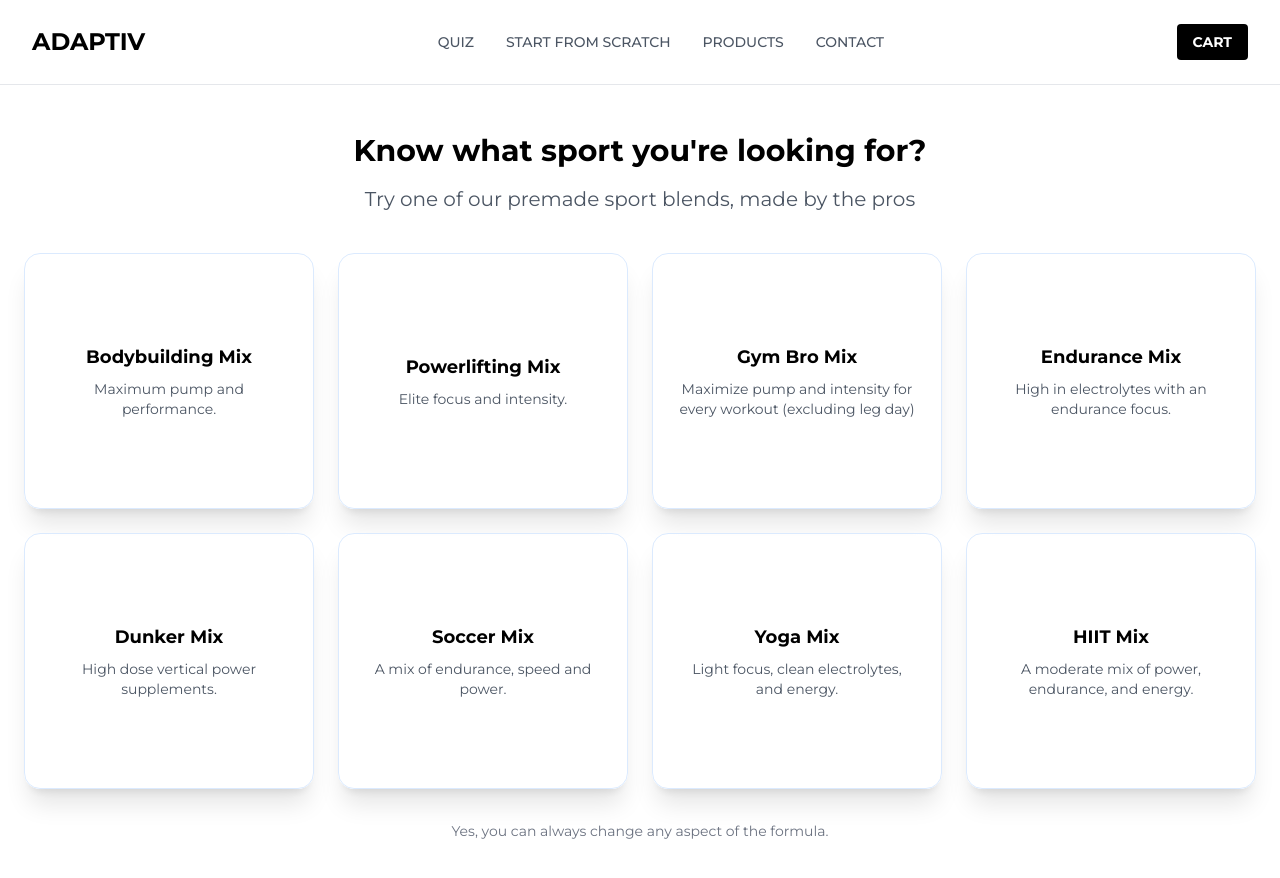
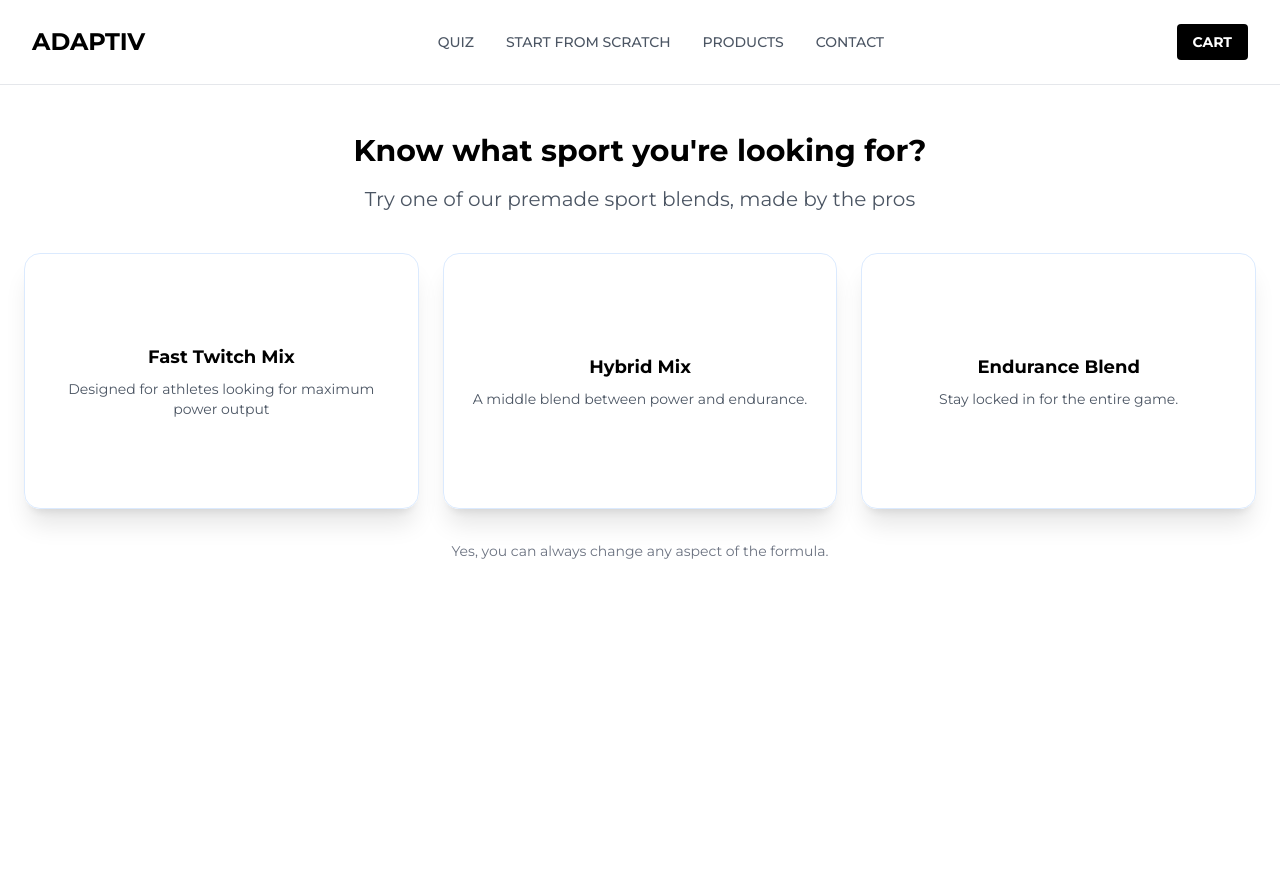
Before and after one commit to HomelessToast/adaptive-app2, a Next.js app: page /products in a window 1280 px wide. Shown: the top 878 px of the page. Built offline with nearby package versions, Linux system fonts and the light colour scheme.

Commit message:
Update products page to show 3 products: Fast Twitch Mix, Hybrid Mix, and Endurance Blend

```diff
--- a/app/products/page.tsx
+++ b/app/products/page.tsx
@@ -52,40 +52,18 @@ export default function ProductsPage() {
         <h1 className="text-2xl md:text-3xl font-bold mb-4 text-center">Know what sport you&apos;re looking for?</h1>
         <h2 className="text-lg md:text-xl text-gray-600 mb-8 md:mb-10 text-center">Try one of our premade sport blends, made by the pros</h2>
         {/* Sport Blend Cards */}
-        <div className="grid grid-cols-1 md:grid-cols-2 lg:grid-cols-4 gap-4 md:gap-6 max-w-7xl mx-auto">
-          {/* Row 1 */}
+        <div className="grid grid-cols-1 md:grid-cols-2 lg:grid-cols-3 gap-4 md:gap-6 max-w-7xl mx-auto">
           <div className="bg-white/70 backdrop-blur-md shadow-xl rounded-2xl p-4 md:p-6 border border-blue-100 hover:shadow-2xl transition-all duration-200 h-48 md:h-64 flex flex-col justify-center items-center text-center">
-            <h3 className="font-bold text-base md:text-lg mb-2">Bodybuilding Mix</h3>
-            <p className="text-gray-600 text-xs md:text-sm">Maximum pump and performance.</p>
+            <h3 className="font-bold text-base md:text-lg mb-2">Fast Twitch Mix</h3>
+            <p className="text-gray-600 text-xs md:text-sm">Designed for athletes looking for maximum power output</p>
           </div>
           <div className="bg-white/70 backdrop-blur-md shadow-xl rounded-2xl p-4 md:p-6 border border-blue-100 hover:shadow-2xl transition-all duration-200 h-48 md:h-64 flex flex-col justify-center items-center text-center">
-            <h3 className="font-bold text-base md:text-lg mb-2">Powerlifting Mix</h3>
-            <p className="text-gray-600 text-xs md:text-sm">Elite focus and intensity.</p>
+            <h3 className="font-bold text-base md:text-lg mb-2">Hybrid Mix</h3>
+            <p className="text-gray-600 text-xs md:text-sm">A middle blend between power and endurance.</p>
           </div>
           <div className="bg-white/70 backdrop-blur-md shadow-xl rounded-2xl p-4 md:p-6 border border-blue-100 hover:shadow-2xl transition-all duration-200 h-48 md:h-64 flex flex-col justify-center items-center text-center">
-            <h3 className="font-bold text-base md:text-lg mb-2">Gym Bro Mix</h3>
-            <p className="text-gray-600 text-xs md:text-sm">Maximize pump and intensity for every workout (excluding leg day)</p>
-          </div>
-          <div className="bg-white/70 backdrop-blur-md shadow-xl rounded-2xl p-4 md:p-6 border border-blue-100 hover:shadow-2xl transition-all duration-200 h-48 md:h-64 flex flex-col justify-center items-center text-center">
-            <h3 className="font-bold text-base md:text-lg mb-2">Endurance Mix</h3>
-            <p className="text-gray-600 text-xs md:text-sm">High in electrolytes with an endurance focus.</p>
-          </div>
-          {/* Row 2 */}
-          <div className="bg-white/70 backdrop-blur-md shadow-xl rounded-2xl p-4 md:p-6 border border-blue-100 hover:shadow-2xl transition-all duration-200 h-48 md:h-64 flex flex-col justify-center items-center text-center">
-            <h3 className="font-bold text-base md:text-lg mb-2">Dunker Mix</h3>
-            <p className="text-gray-600 text-xs md:text-sm">High dose vertical power supplements.</p>
-          </div>
-          <div className="bg-white/70 backdrop-blur-md shadow-xl rounded-2xl p-4 md:p-6 border border-blue-100 hover:shadow-2xl transition-all duration-200 h-48 md:h-64 flex flex-col justify-center items-center text-center">
-            <h3 className="font-bold text-base md:text-lg mb-2">Soccer Mix</h3>
-            <p className="text-gray-600 text-xs md:text-sm">A mix of endurance, speed and power.</p>
-          </div>
-          <div className="bg-white/70 backdrop-blur-md shadow-xl rounded-2xl p-4 md:p-6 border border-blue-100 hover:shadow-2xl transition-all duration-200 h-48 md:h-64 flex flex-col justify-center items-center text-center">
-            <h3 className="font-bold text-base md:text-lg mb-2">Yoga Mix</h3>
-            <p className="text-gray-600 text-xs md:text-sm">Light focus, clean electrolytes, and energy.</p>
-          </div>
-          <div className="bg-white/70 backdrop-blur-md shadow-xl rounded-2xl p-4 md:p-6 border border-blue-100 hover:shadow-2xl transition-all duration-200 h-48 md:h-64 flex flex-col justify-center items-center text-center">
-            <h3 className="font-bold text-base md:text-lg mb-2">HIIT Mix</h3>
-            <p className="text-gray-600 text-xs md:text-sm">A moderate mix of power, endurance, and energy.</p>
+            <h3 className="font-bold text-base md:text-lg mb-2">Endurance Blend</h3>
+            <p className="text-gray-600 text-xs md:text-sm">Stay locked in for the entire game.</p>
           </div>
         </div>
         <p className="text-center text-gray-500 mt-6 md:mt-8 text-xs md:text-sm">Yes, you can always change any aspect of the formula.</p>
```
